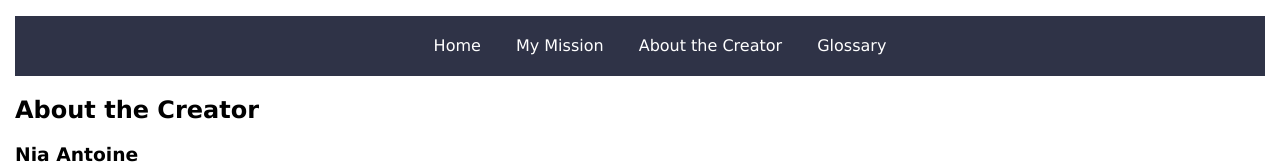
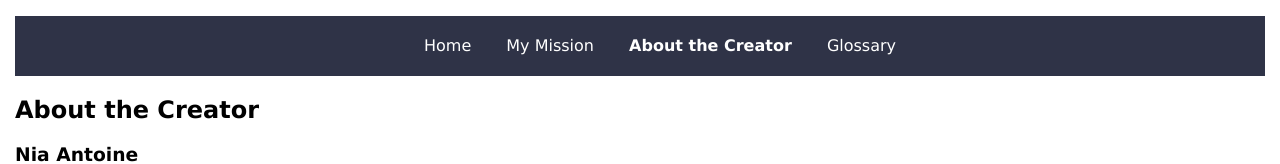
Before and after one commit to NicoleNia/game, a plain HTML site: page about.html in a window 1280 px wide. Shown: the top 164 px of the page. Drawn offline with Linux system fonts and the light colour scheme.

Commit message:
Update about.html

```diff
--- a/about.html
+++ b/about.html
@@ -19,7 +19,7 @@
                <a href="mission.html">My Mission</a>
             </li>
             <li>
-               <a href="about.html">About the Creator</a>
+               <a href="about.html" class="active">About the Creator</a>
             </li>
             <li>
                <a href="glossary.html">Glossary</a>
```
